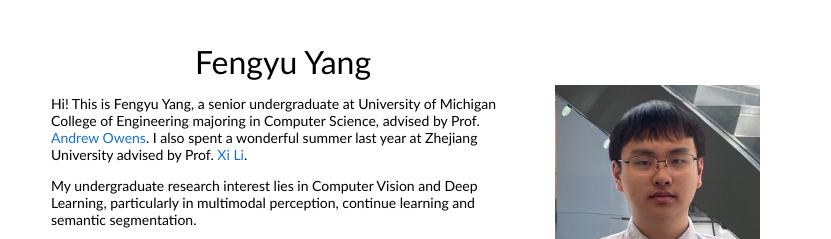
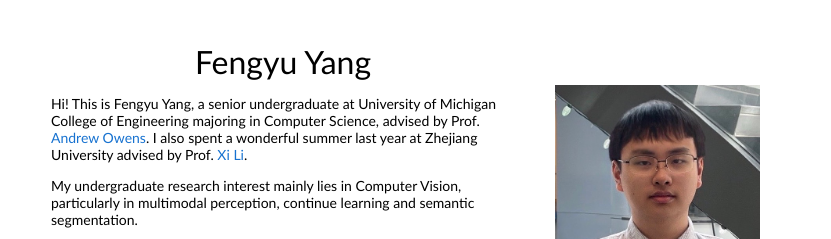
Before and after one commit to fredfyyang/fredfyyang.github.io, a plain HTML site: page index.html in a window 1280 px wide. Shown: the top 239 px of the page, without its empty margins (209-1040 px from the left). Drawn offline with Linux system fonts and the light colour scheme.

Commit message:
Add files via upload

```diff
--- a/index.html
+++ b/index.html
@@ -24,7 +24,7 @@
               </p>
 
               <p>
-                My undergraduate research interest lies in Computer Vision and Deep Learning, particularly in multimodal perception, continue learning and semantic segmentation.
+                My undergraduate research interest mainly lies in Computer Vision, particularly in multimodal perception, continue learning and semantic segmentation.
               </p>
 
               <p>
```
